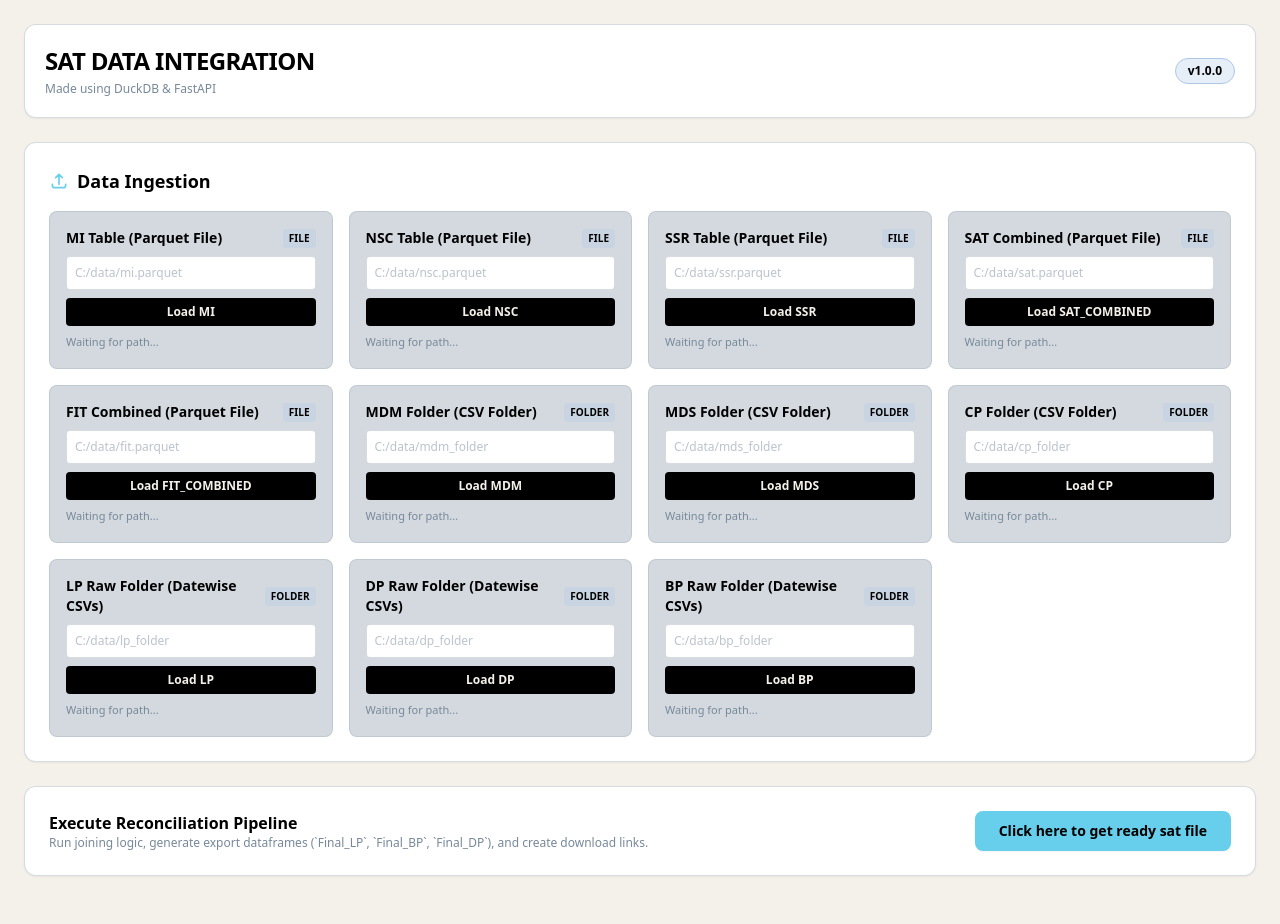
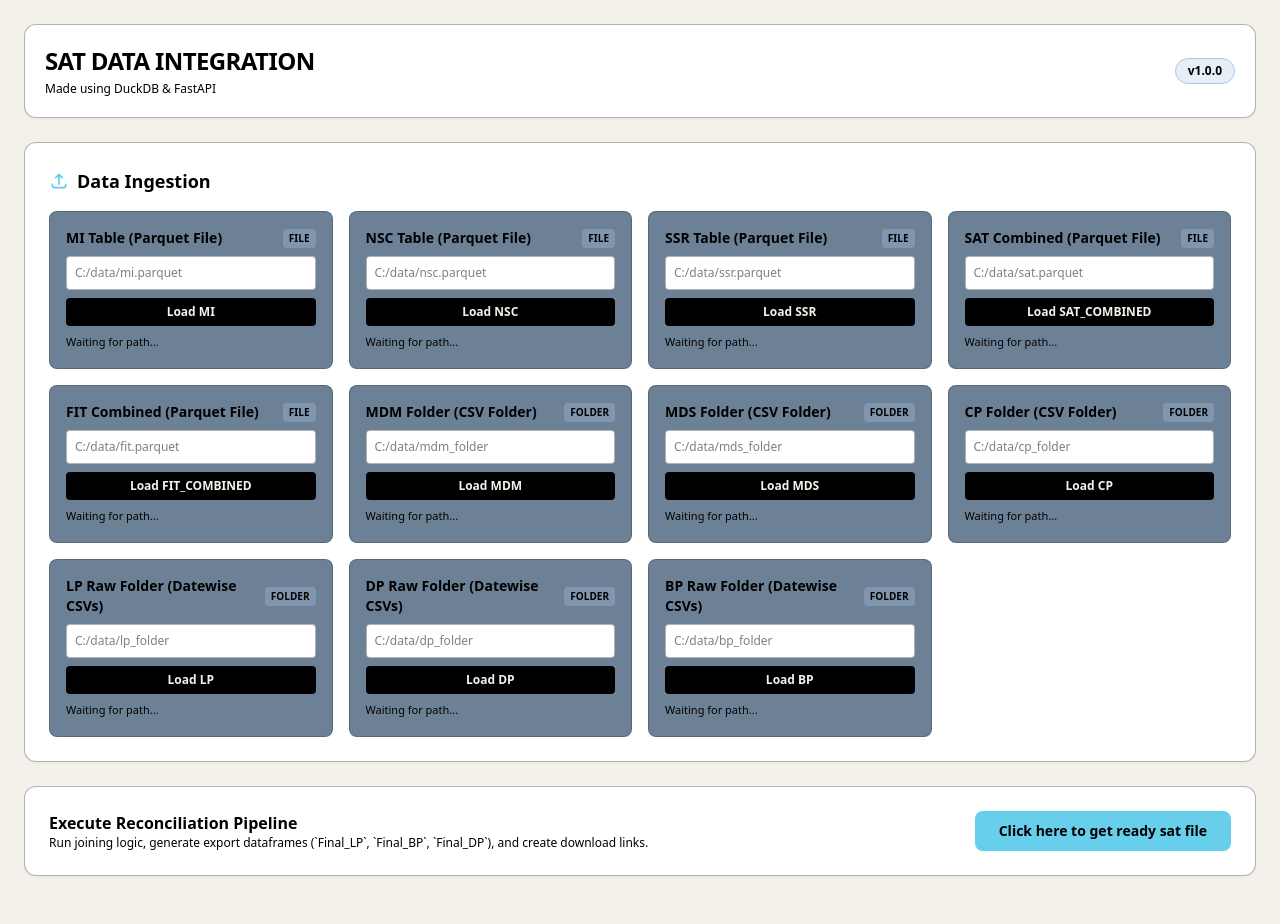
Before and after one commit to Codex0299/SAT_APP, a Python web app: template templates/index.html in a window 1280 px wide. Run offline with Jinja, Linux system fonts and the light colour scheme; the template is opened without the code that fills it, so the values that code supplies are empty; some libraries are stand-ins or nearby versions.

Commit message:
added ui fixes

```diff
--- a/templates/index.html
+++ b/templates/index.html
@@ -16,7 +16,7 @@
                 extend: {
                     colors: {
                         darkTeal: '#000000',
-                        slateGray: '#778899',
+                        slateGray: '#000000',
                         lightCream: '#F4F1EA',
                         blue: '#6D8196',
                         softBlue: '#ADC8E6',
@@ -87,7 +87,7 @@
 
                 {% for key, label, input_type, placeholder in cards %}
                 <div
-                    class="bg-blue/30 p-4 rounded-lg border border-slateGray/20 hover:border-skyBlue transition-colors flex flex-col justify-between">
+                    class="bg-blue p-4 rounded-lg border border-slateGray/20 hover:border-skyBlue transition-colors flex flex-col justify-between">
                     <div>
                         <div class="flex items-center justify-between mb-2">
                             <h3 class="text-sm font-bold text-darkTeal">{{ label }}</h3>
```
